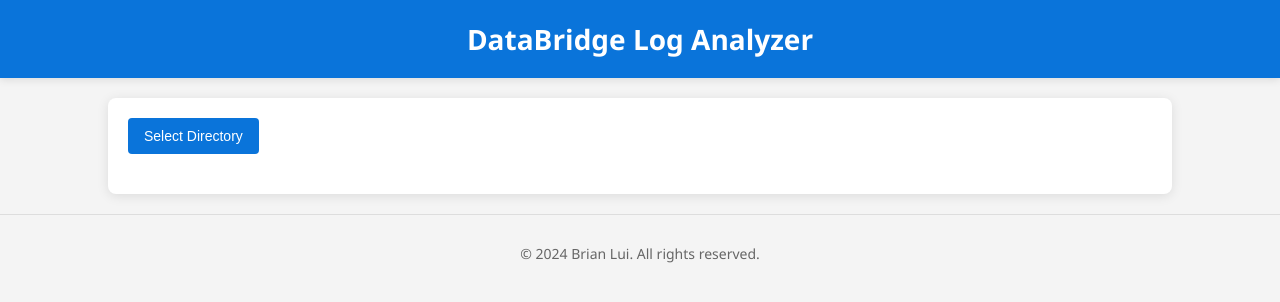
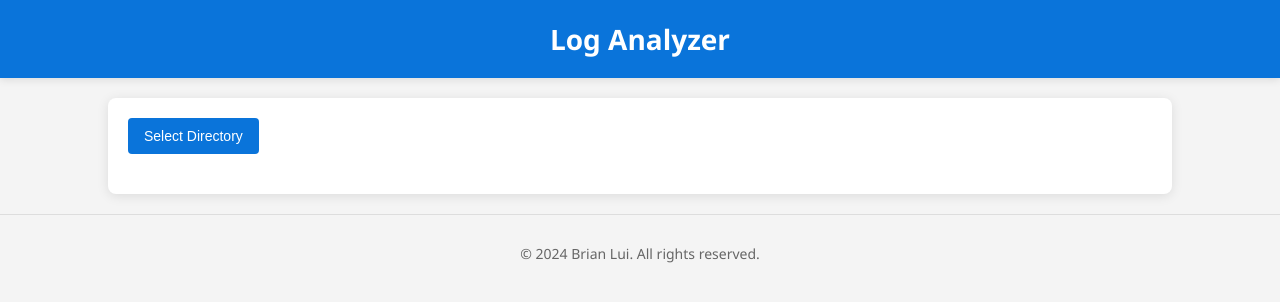
Before and after one commit to blui/db-log-analyzer, a React (Create React App) app: page / in a window 1280 px wide. Shown: the top 302 px of the page. Built offline with nearby package versions, Linux system fonts and the light colour scheme.

Commit message:
Remove DataBridge from title

```diff
--- a/src/App.js
+++ b/src/App.js
@@ -20,7 +20,7 @@ const App = () => {
   return (
     <>
       <header>
-        <h1>DataBridge Log Analyzer</h1>
+        <h1>Log Analyzer</h1>
       </header>
       <div className="container">
         <FilePicker onFileSelect={handleFileSelect} />
```
